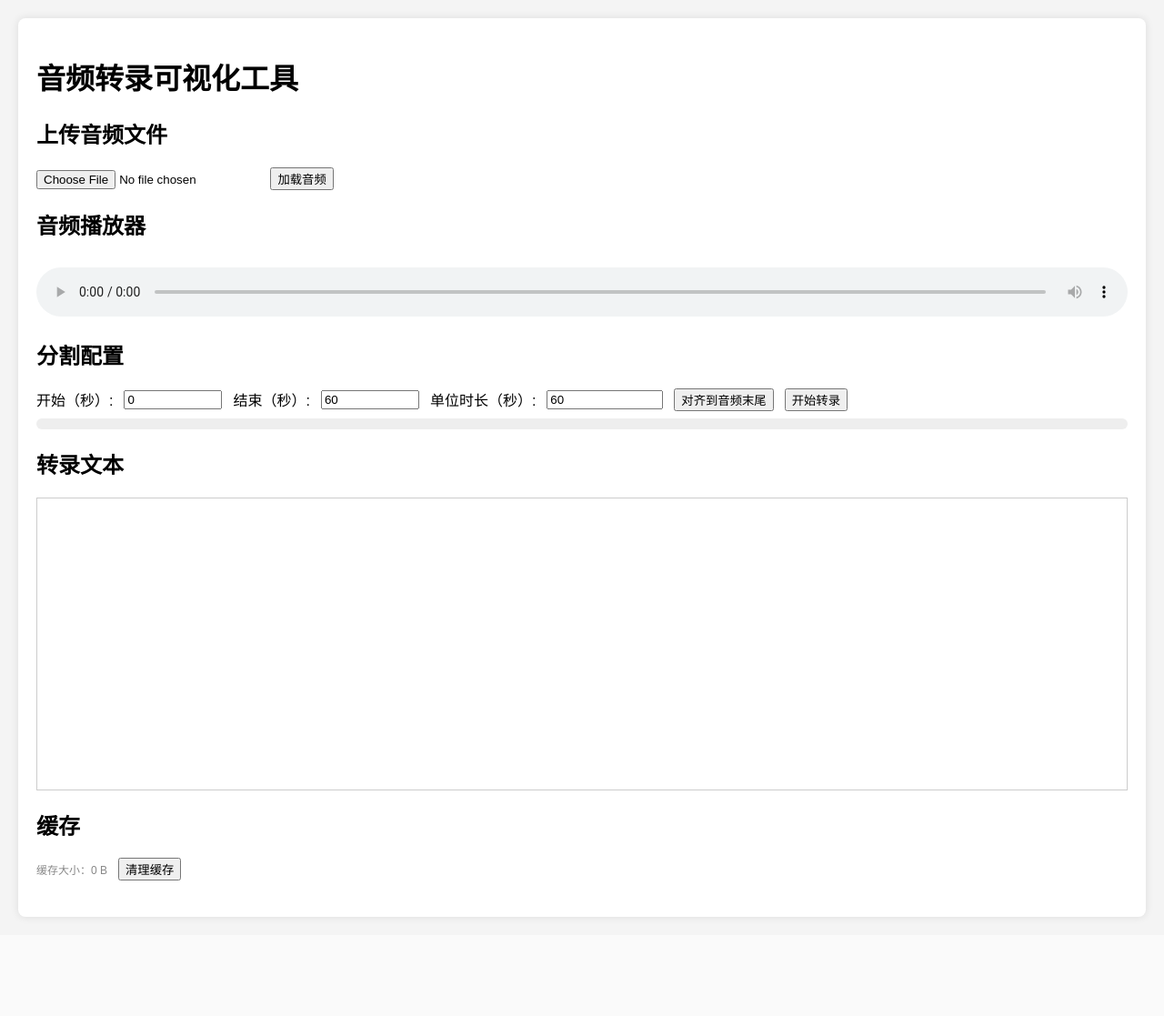
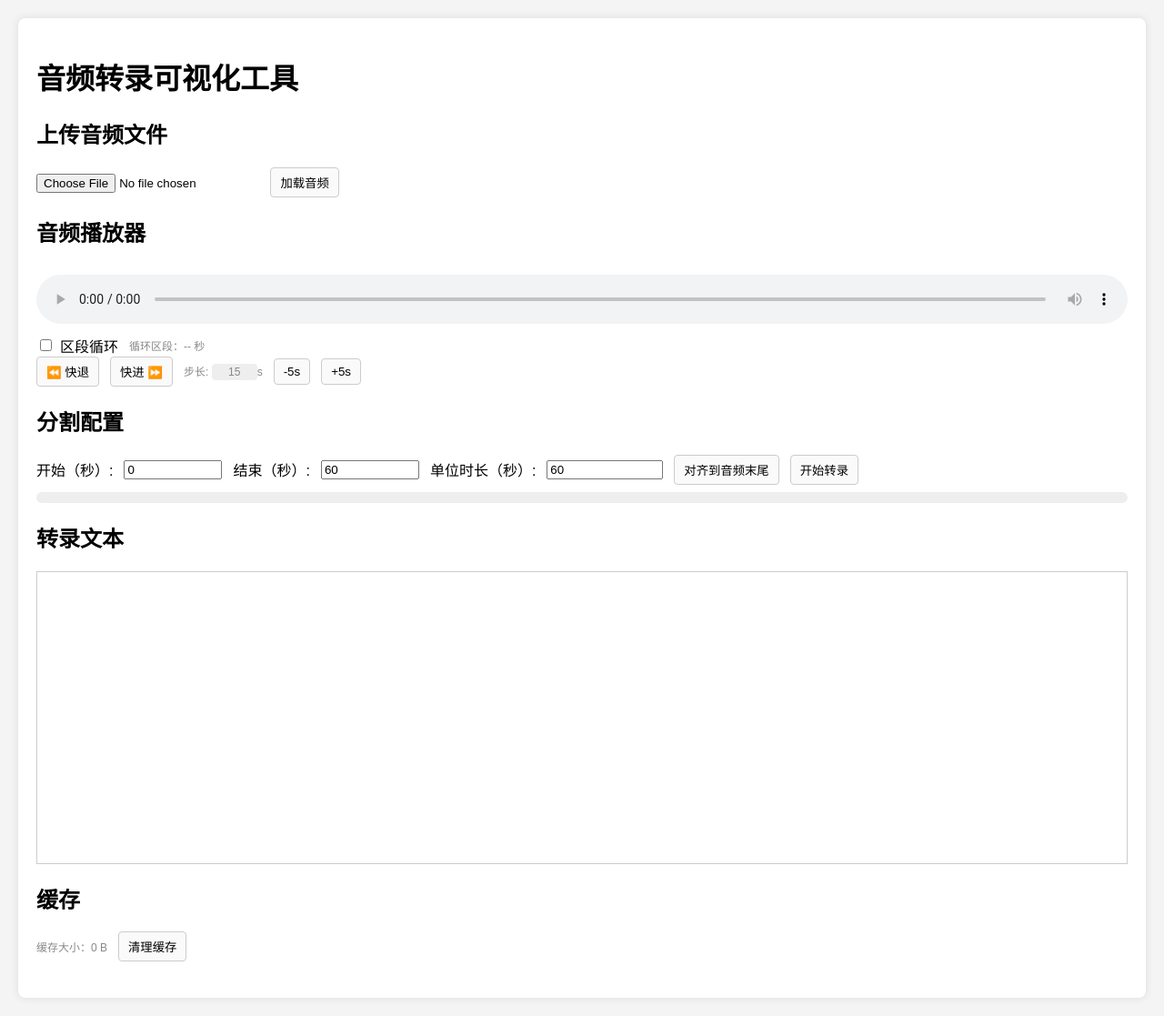
Before and after one commit to Mcayear/Voice2Text, a Flask app: page / in a window 1280 px wide. Shown: the whole page at 91% size. Before the commit the page ends 1011 px from the top, so only its background shows below. Run offline with Flask 3, Linux system fonts and the light colour scheme; data that the repository does not hold is empty.

Commit message:
feat(播放器): 添加音频循环播放和快进快退功能

```diff
--- a/templates/index.html
+++ b/templates/index.html
@@ -10,11 +10,20 @@
         .upload-section, .player-section, .config-section, .transcript-section, .cache-section { margin-bottom: 20px; }
         audio { width: 100%; margin-top: 10px; }
         .transcript { height: 300px; overflow-y: auto; border: 1px solid #ccc; padding: 10px; background: #fff; }
-        .highlight { background-color: yellow; cursor: pointer; }
+        /* 仅在悬浮时高亮 */
+        .highlight { background-color: transparent; cursor: pointer; transition: background-color .15s ease; }
+        .highlight:hover { background-color: yellow; }
+        /* 灰白间隔行背景 */
+        .transcript > div:nth-child(odd) { background: #ffffff; }
+        .transcript > div:nth-child(even) { background: #f6f6f6; }
         .muted { color: #888; font-size: 12px; }
         .progress { width: 100%; height: 12px; background: #eee; border-radius: 6px; overflow: hidden; margin-top: 8px; }
         .progress-bar { height: 100%; width: 0%; background: linear-gradient(90deg, #4caf50, #8bc34a); transition: width 0.2s ease; }
         .row { display: flex; gap: 12px; align-items: center; flex-wrap: wrap; }
+        .btn { padding: 6px 10px; border: 1px solid #ccc; border-radius: 4px; background: #fafafa; cursor: pointer; }
+        .btn:active { transform: translateY(1px); }
+        .badge { display: inline-block; min-width: 38px; padding: 2px 6px; border-radius: 4px; background: #eee; text-align: center; }
+        label.inline { display: inline-flex; gap: 6px; align-items: center; }
     </style>
 </head>
 <body>
@@ -24,12 +33,24 @@
         <div class="upload-section">
             <h2>上传音频文件</h2>
             <input type="file" id="audioFile" accept="audio/*">
-            <button onclick="loadAudio()">加载音频</button>
+            <button class="btn" onclick="loadAudio()">加载音频</button>
         </div>
 
         <div class="player-section">
             <h2>音频播放器</h2>
             <audio id="audioPlayer" controls></audio>
+            <!-- 播放控制：区段循环、快进快退、步长调节 -->
+            <div class="row" style="margin-top:8px">
+                <label class="inline"><input type="checkbox" id="loopToggle"> 区段循环</label>
+                <span id="loopInfo" class="muted">循环区段：-- 秒</span>
+            </div>
+            <div class="row">
+                <button class="btn" onclick="rewind()">⏪ 快退</button>
+                <button class="btn" onclick="forward()">快进 ⏩</button>
+                <span class="muted">步长: <span id="skipStepVal" class="badge">15</span>s</span>
+                <button class="btn" onclick="adjustSkipStep(-5)">-5s</button>
+                <button class="btn" onclick="adjustSkipStep(5)">+5s</button>
+            </div>
         </div>
 
         <div class="config-section">
@@ -40,9 +61,9 @@
                 <label for="endTime">结束（秒）:</label>
                 <input type="number" id="endTime" value="60" min="1" step="0.1" style="width:100px">
                 <label for="segmentDuration">单位时长（秒）:</label>
-                <input type="number" id="segmentDuration" value="60" min="30" max="180" step="30" style="width:120px" title="最大180秒">
-                <button onclick="setEndToMax()">对齐到音频末尾</button>
-                <button onclick="startTranscription()">开始转录</button>
+                <input type="number" id="segmentDuration" value="60" min="1" max="180" step="0.1" style="width:120px" title="最大180秒">
+                <button class="btn" onclick="setEndToMax()">对齐到音频末尾</button>
+                <button class="btn" onclick="startTranscription()">开始转录</button>
             </div>
             <div class="row">
                 <div id="segInfo" class="muted"></div>
@@ -61,7 +82,7 @@
             <h2>缓存</h2>
             <div class="row">
                 <div id="cacheInfo" class="muted">缓存大小：--</div>
-                <button onclick="clearCache()">清理缓存</button>
+                <button class="btn" onclick="clearCache()">清理缓存</button>
             </div>
         </div>
     </div>
@@ -73,13 +94,59 @@
         let progressBar = document.getElementById('progressBar');
         let cacheInfo = document.getElementById('cacheInfo');
         let audioDuration = null; // 真实音频时长（秒）
+        // 循环与快进快退参数
+        let loopEnabled = false;
+        let loopStart = null;
+        let loopEnd = null;
+        let skipStep = 15; // 默认步长15秒
+        const skipStepVal = document.getElementById('skipStepVal');
+        const loopToggle = document.getElementById('loopToggle');
+        const loopInfo = document.getElementById('loopInfo');
 
         // 页面加载时自动检查并加载默认音频文件，并获取音频元数据与缓存信息
         window.addEventListener('load', function() {
             checkAndLoadDefaultAudio();
             refreshAudioMetadata();
             refreshCacheInfo();
+            updateSkipStepUI();
         });
+
+        loopToggle.addEventListener('change', (e) => {
+            loopEnabled = e.target.checked;
+            // 若开启循环且已有区段，立即跳转到区段起点
+            if (loopEnabled && loopStart != null && loopEnd != null) {
+                audioPlayer.currentTime = loopStart;
+                audioPlayer.play();
+            }
+        });
+
+        audioPlayer.addEventListener('timeupdate', () => {
+            if (loopEnabled && loopStart != null && loopEnd != null) {
+                // 留出一个很小的缓冲，避免时间update误差
+                if (audioPlayer.currentTime >= loopEnd - 0.05) {
+                    audioPlayer.currentTime = loopStart;
+                    // 继续播放形成循环
+                    if (audioPlayer.paused) audioPlayer.play();
+                }
+            }
+        });
+
+        function updateSkipStepUI() { skipStepVal.textContent = String(skipStep); }
+        function adjustSkipStep(delta) {
+            skipStep = Math.max(5, skipStep + delta); // 最小5秒
+            updateSkipStepUI();
+        }
+        function rewind() {
+            const cur = audioPlayer.currentTime || 0;
+            const target = Math.max(0, cur - skipStep);
+            audioPlayer.currentTime = target;
+        }
+        function forward() {
+            const dur = audioDuration || audioPlayer.duration || Infinity;
+            const cur = audioPlayer.currentTime || 0;
+            const target = Math.min(dur, cur + skipStep);
+            audioPlayer.currentTime = target;
+        }
 
         function refreshAudioMetadata() {
             fetch('/audio/metadata').then(r => r.json()).then(data => {
@@ -232,14 +299,38 @@
             else { el.innerHTML = html; }
         }
 
+        // 点击转录文本：跳转播放 + 更新循环区段
         transcriptDiv.addEventListener('click', function(e) {
             if (e.target.classList.contains('highlight')) {
-                const timestamp = e.target.getAttribute('data-timestamp');
-                if (timestamp && audioPlayer.src) {
-                    audioPlayer.currentTime = parseFloat(timestamp);
+                const ts = e.target.getAttribute('data-timestamp');
+                if (ts && audioPlayer.src) {
+                    const startTs = parseFloat(ts);
+                    // 结束时间：采用“当前段起点 + 单位时长（segmentDuration）”的规则
+                    const segDurInput = document.getElementById('segmentDuration');
+                    const segDur = Math.max(1, parseFloat(segDurInput.value) || 0);
+                    let endTs = startTs + segDur;
+
+                    // 约束结束时间到配置的 endTime 和音频总时长之内（若可用）
+                    const p = getParams();
+                    if (typeof p.endTime === 'number' && !isNaN(p.endTime)) {
+                        endTs = Math.min(endTs, p.endTime);
+                    }
+                    if (typeof audioDuration === 'number' && !isNaN(audioDuration)) {
+                        endTs = Math.min(endTs, audioDuration);
+                    } else if (!isFinite(audioPlayer.duration)) {
+                        // 兜底，至少保证区段 > 0 秒
+                        endTs = Math.max(endTs, startTs + 1);
+                    }
+
+                    loopStart = startTs;
+                    loopEnd = Math.max(loopStart, endTs);
+                    // 显示为“起始~结束秒”，以整数秒呈现
+                    const s = Math.round(loopStart);
+                    const eSec = Math.round(loopEnd);
+                    loopInfo.textContent = `循环区段：${s}~${eSec}秒`;
+
+                    audioPlayer.currentTime = loopStart;
                     audioPlayer.play();
-                    document.querySelectorAll('.highlight').forEach(el => { el.style.backgroundColor = ''; });
-                    e.target.style.backgroundColor = 'yellow';
                 }
             }
         });
```
